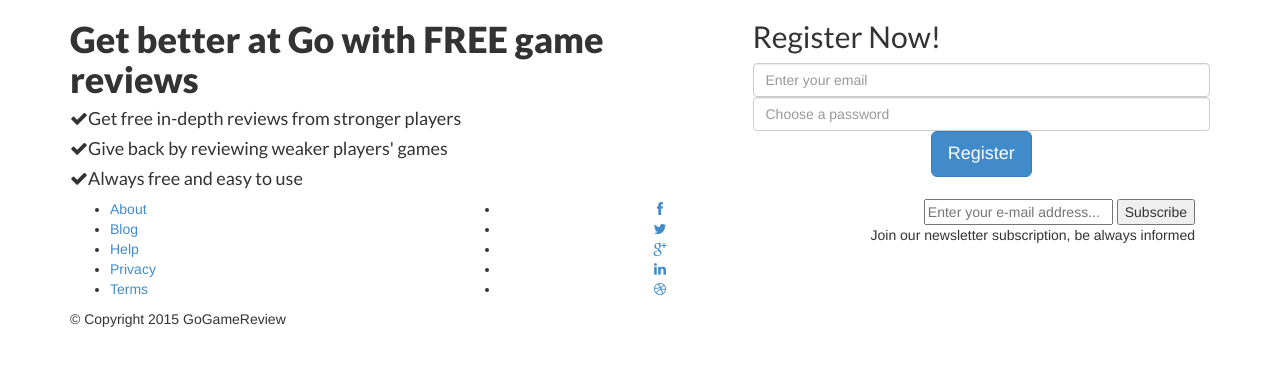
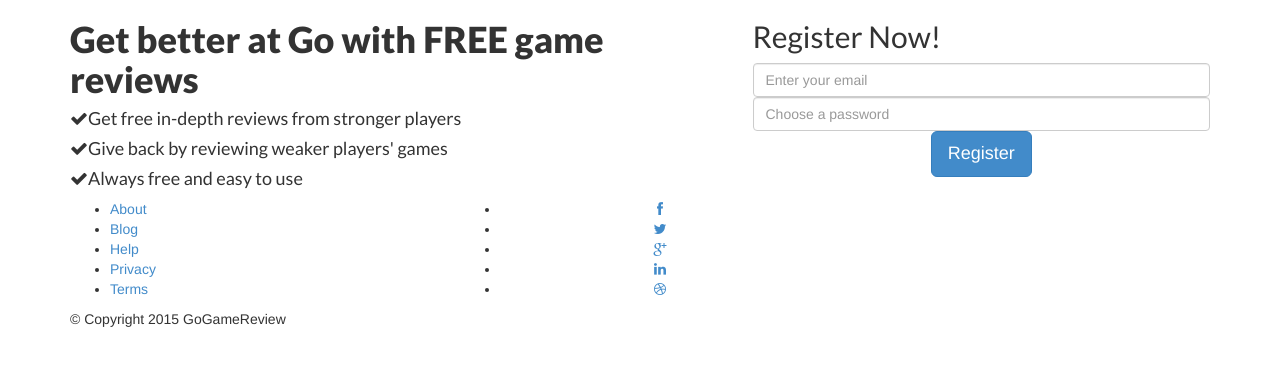
Before and after one commit to drakethomas33/go-game-reviews, a Django app: page / in a window 1280 px wide. Shown: the part 70-436 px from the top of the page. Run offline with Django 3.2, Linux system fonts and the light colour scheme; some libraries are stand-ins or nearby versions.

Commit message:
remove newsletter

```diff
--- a/project/templates/index.html
+++ b/project/templates/index.html
@@ -695,18 +695,18 @@
 						</div>	 <!-- End Footer Social Icons -->
 
 
-						<!-- Newsletter Form -->
-						<div class="col-md-4">
-							<div id="newsletter_form" class="col-sm-12">
-								<div class="clearfix">
-									<form id="subscribe-form" class="subscribe-form pull-right" action="newsletter.php" method="post">
-										<input type="email" name="email" class="subscribe-input" placeholder="Enter your e-mail address...">
-										<button type="submit" class="subscribe-submit">Subscribe</button>
-									</form>
-								</div>
-								<p id="newsletter-paragraph" class="pull-right">Join our newsletter subscription, <span>be always informed</span></p>
-							</div>
-						</div>	<!-- End Newsletter Form -->
+{#						<!-- Newsletter Form -->#}
+{#						<div class="col-md-4">#}
+{#							<div id="newsletter_form" class="col-sm-12">#}
+{#								<div class="clearfix">#}
+{#									<form id="subscribe-form" class="subscribe-form pull-right" action="newsletter.php" method="post">#}
+{#										<input type="email" name="email" class="subscribe-input" placeholder="Enter your e-mail address...">#}
+{#										<button type="submit" class="subscribe-submit">Subscribe</button>#}
+{#									</form>#}
+{#								</div>#}
+{#								<p id="newsletter-paragraph" class="pull-right">Join our newsletter subscription, <span>be always informed</span></p>#}
+{#							</div>#}
+{#						</div>	<!-- End Newsletter Form -->#}
 
 
 					</div>	<!-- End row -->
```
